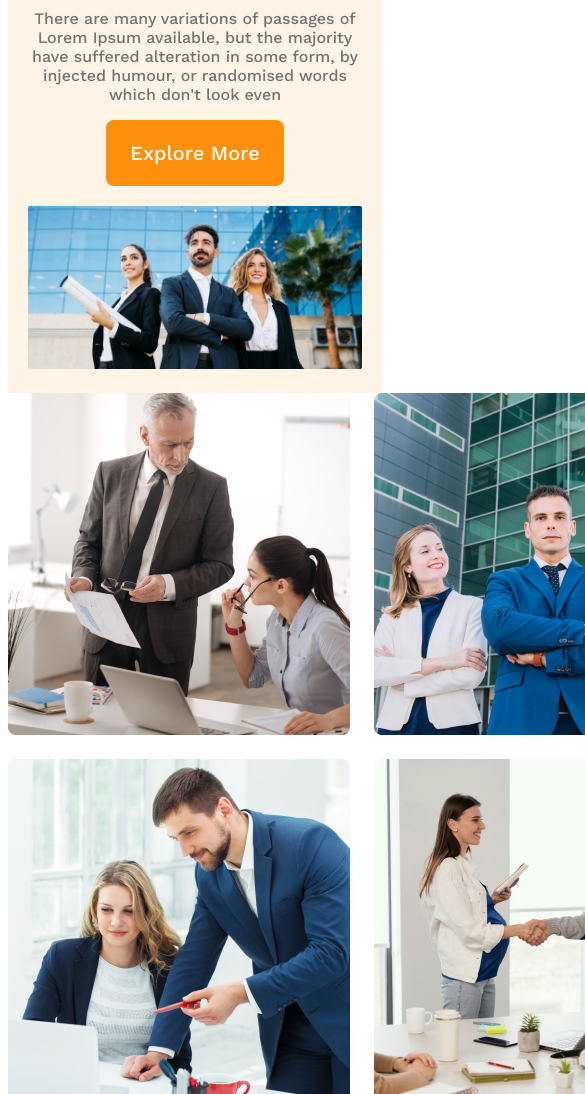
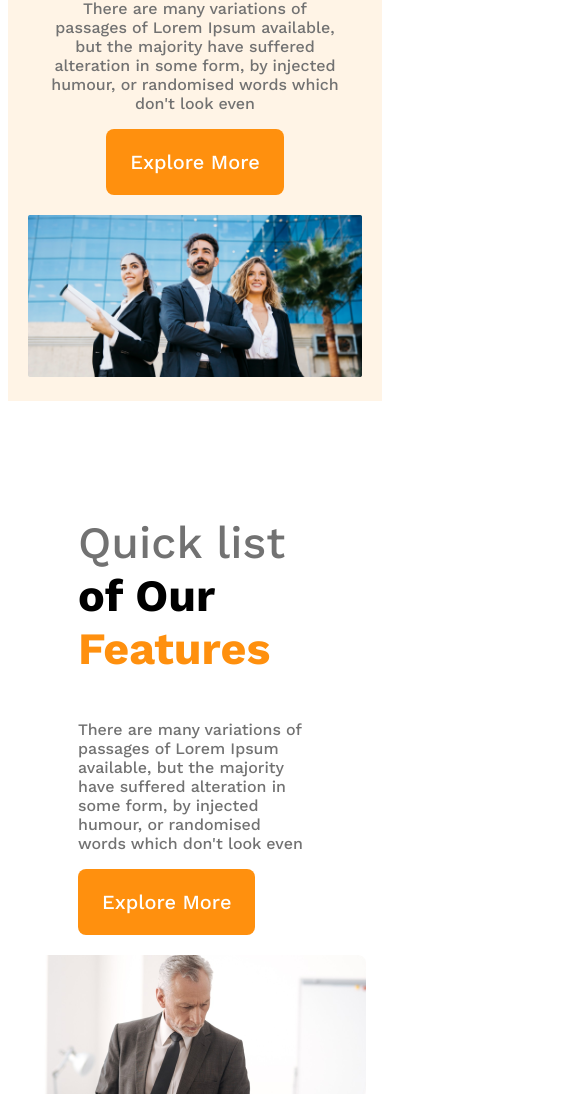
Before and after one commit to mahabubhroot/G3_Architects, a plain HTML site: page index.html in a window 390 px wide. Shown: the part 301-1395 px from the top of the page, 585 px wide, since content can reach past the window. Drawn offline with nearby package versions, Linux system fonts and the light colour scheme.

Commit message:
finished the team section responsive

```diff
--- a/Styles/style.css
+++ b/Styles/style.css
@@ -18,6 +18,10 @@
     font-size: 1.25rem;
     cursor: pointer;
     border: 0px;
+}
+
+.text_light_gray {
+    color: #727272;
 }
 
 /*--------------------------------------------------------------------------------------------  */
@@ -78,9 +82,7 @@ nav li a {
     color: #131313;
 }
 
-.banner_description {
-    color: #727272;
-}
+
 
 .banner img{
     margin-top: 20px;
@@ -90,6 +92,66 @@ nav li a {
 /*--------------------------------------------------------------------------------------------  */
 
 
+
+
+
+
+
+/*--------------------------------------------------------------------------------------------  */
+
+/* Main Styles */
+
+
+main{
+
+    margin:70px auto;
+    max-width: 1440px;
+}
+
+.teams_section{
+
+    display: flex;
+    align-items: center;
+}
+
+.teams_img_section{
+
+    display: grid;
+    grid-template-columns: repeat(2, 1fr);
+    gap: 1.5rem;
+}
+
+.teams_content{
+
+    padding-right: 70px ;
+    padding-left: 70px ;
+
+}
+
+.teams_title{
+
+    font-size: 2.8rem;
+}
+
+.teams_title .quick_list{
+
+
+    font-weight: 500;
+
+}
+
+
+.teams_title .features{
+    color: #FF900E;
+    font-weight: 700;
+}
+
+
+
+
+
+
+/*--------------------------------------------------------------------------------------------  */
 
 /* responsive styles */
 
@@ -101,9 +163,99 @@ nav li a {
         background: rgba(255, 144, 14, 0.10);
         padding: 50px 100px;
     }
+
+
+    .teams_section{
+
+        flex-direction: column-reverse;
+
+    }
+
+    .teams_img_section{
+
+        display: grid;
+        grid-template-columns: repeat(2, 1fr);
+        gap: 1.5rem;
+    }
+
+    main{
+
+        margin:70px auto;
+        max-width: 500px;
+
+    }
+
+
+    }
+
+
+
+    /*--------------------------------------------------------------------------------------------  */
+
+    @media screen and (max-width:920px) {
+
+        header{
+            padding: 20px;
+        }
+
+        /* nav{
+            flex-direction: column;
+            justify-content: center;
+
+        } */
+
+        .nav_title {
+            font-size: 2.2rem;
+        }
+
+        nav li {
+            margin: 0 auto;
+            margin-left: 10px;
+            font-size: 1rem;
+        }
+
+        .banner_content {
+            max-width: 450px;
+            text-align: center;
+            margin: 0 auto;
+        }
+
+        .banner_title {
+            font-size: 2rem;
+            font-weight: 700;
+            color: #131313;
+        }
+
+        .teams_section{
+
+            flex-direction: column-reverse;
+
+        }
+
+
+
+        .teams_img_section{
+
+            display: grid;
+            grid-template-columns: repeat(2, 1fr);
+            gap: 1.5rem;
+        }
+
+        main{
+
+            margin:70px auto;
+            max-width: 500px;
+
+        }
+
+
+
+
+
     }
 
 /*--------------------------------------------------------------------------------------------  */
+
 
 @media screen and (max-width:576px) {
 
@@ -139,101 +291,20 @@ nav li a {
         color: #131313;
     }
 
-
-
-
-
-}
-
-/*--------------------------------------------------------------------------------------------  */
-
-/* Main Styles */
-
-
-main{
-
-    margin:0 auto;
-    max-width: 1440px;
-}
-
     .teams_section{
 
-    display: flex;
-    align-items: center;
+        flex-direction: column-reverse;
     }
 
     .teams_img_section{
 
-    display: grid;
-    grid-template-columns: repeat(2, 1fr);
-    gap: 1.5rem;
+        grid-template-columns: 1fr;
+        margin-top: 20px;
     }
 
     .teams_content{
-
-    padding-right: 70px ;
-    padding-left: 70px ;
-
-}
-
-.teams_title{
-
-    font-size: 2.8rem;
-}
-
-.teams_title .quick_list{
-
-    color: #727272;
-    font-weight: 500;
-
-}
-
-
-.teams_title .features{
-    color: #FF900E;
-    font-weight: 700;
-}
-
-
-
-
-
-
-/*--------------------------------------------------------------------------------------------  */
-
-
-@media screen and (max-width:920px) {
-
-    header{
-        padding: 20px;
-    }
-
-    /* nav{
-        flex-direction: column;
         justify-content: center;
 
-    } */
-
-    .nav_title {
-        font-size: 2.2rem;
-    }
-
-    nav li {
-        margin: 0 auto;
-        margin-left: 10px;
-        font-size: 1rem;
-    }
-
-    .banner_content {
-        max-width: 450px;
-        text-align: center;
-        margin: 0 auto;
-    }
-
-    .banner_title {
-        font-size: 2rem;
-        font-weight: 700;
-        color: #131313;
     }
 
 
--- a/index.html
+++ b/index.html
@@ -30,7 +30,7 @@
             <div class="banner_content">
                 <h1 class="banner_title">Brand New Group of Architects </h1>
 
-                <p class="banner_description">
+                <p class="text_light_gray">
                     There are many variations of passages of Lorem Ipsum available, but the majority have suffered
                     alteration in some form, by injected humour, or randomised words which don't look even
                 </p>
@@ -70,9 +70,9 @@
 
             <div class="teams_content">
 
-                <h3 class="teams_title"> <span class="quick_list">Quick list</span> <span class="of_our">of Our</span> <span class="features">Features</span></h3>
+                <h3 class="teams_title"> <span class="quick_list text_light_gray">Quick list</span> <span class="of_our">of Our</span> <span class="features">Features</span></h3>
 
-                <p class="teams_description">
+                <p class="text_light_gray">
                     There are many variations of passages of Lorem Ipsum available, but the majority have suffered alteration in some form, by injected humour, or randomised words which don't look even
                 </p>
 
```
Lines whose indentation alone changed are shown as unchanged.
